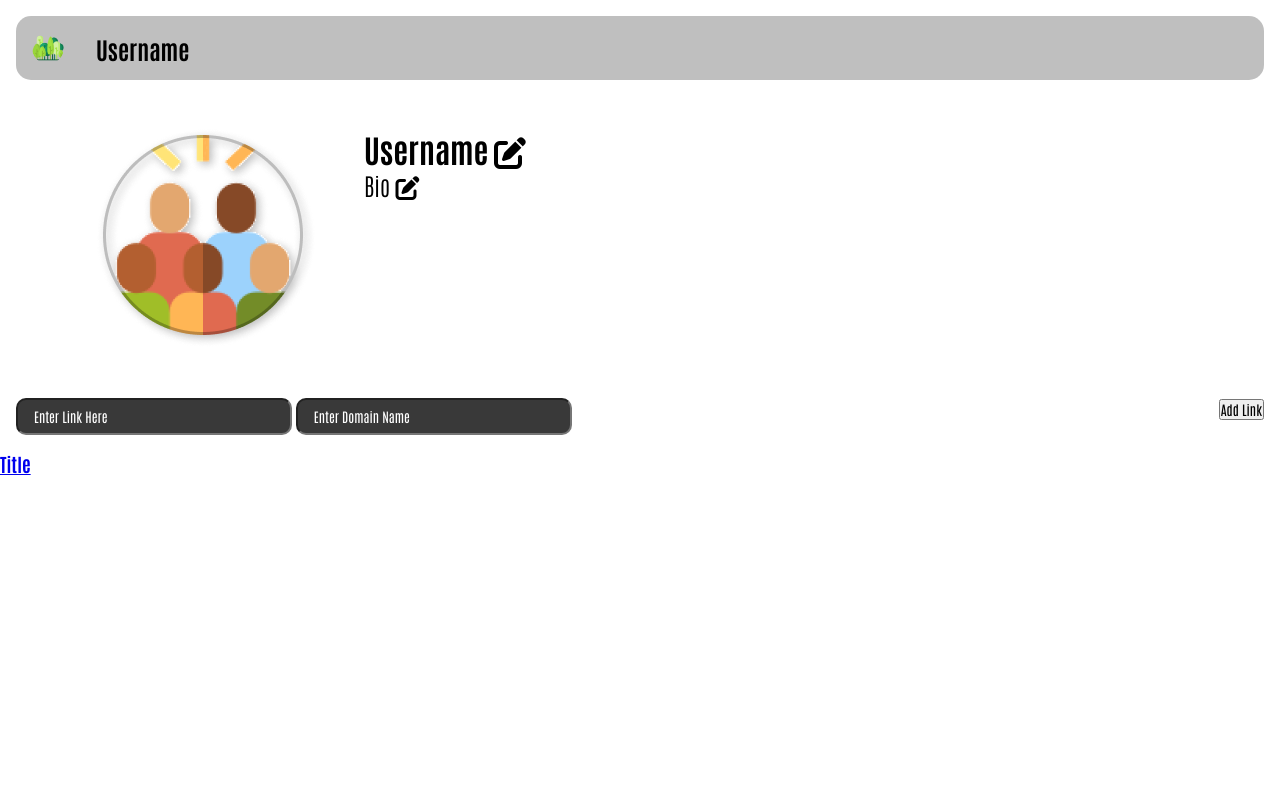
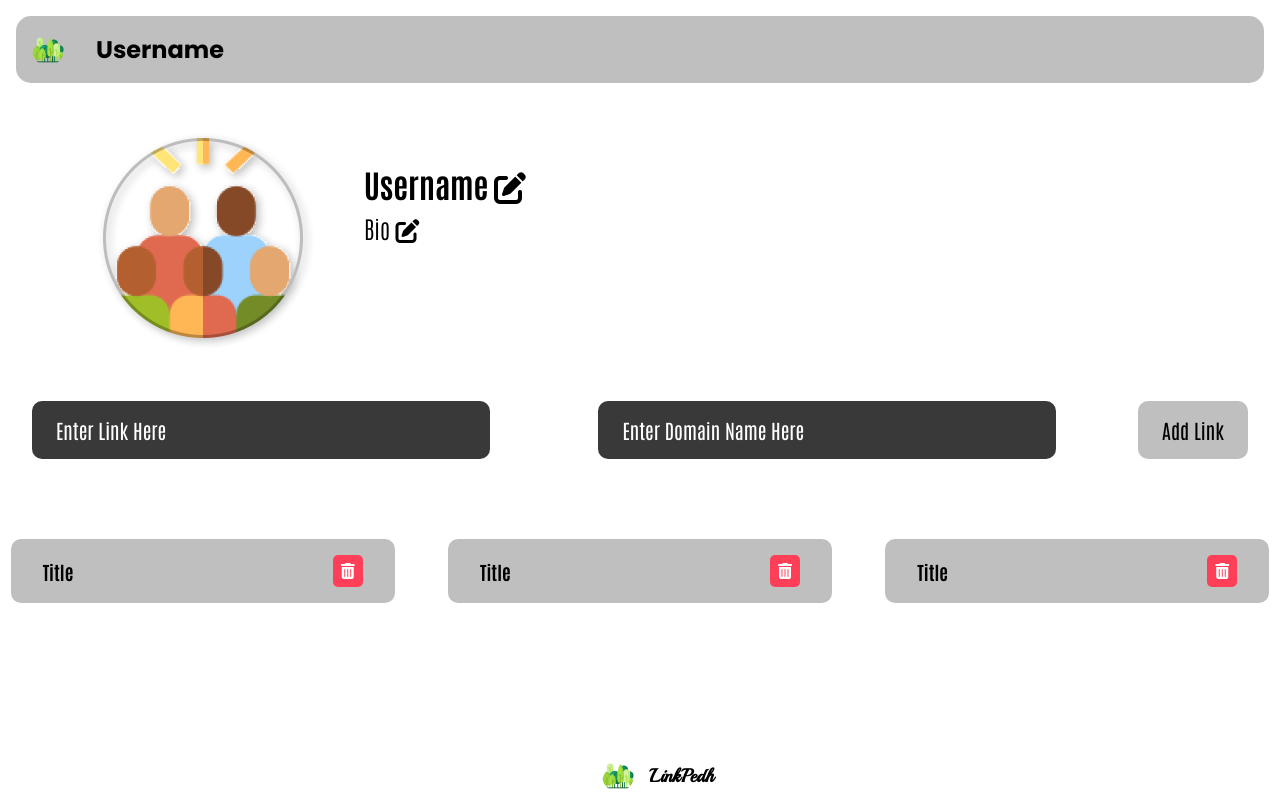
Before and after one commit to VSK00733/LinkPedh, a plain HTML site: page index.html in a window 1280 px wide. Drawn offline with Linux system fonts and the light colour scheme.

Commit message:
changed file structure

```diff
--- a/Assets/style.css
+++ /dev/null
@@ -1,53 +0,0 @@
-*{
-    margin:0;
-    padding:0;
-    font-family: 'Antonio', sans-serif;
-}
-
-nav{
-    background:rgba(0, 0, 0, 0.25);
-    display: flex;
-    align-items: center;
-    margin:1rem;
-    border-radius: 15px;
-    padding:1rem;
-
-}
-nav img{
-    border-radius: 999px;
-    height:2rem;
-}
-nav h1{
-    margin-left:2rem;
-}
-.profile{
-    display: flex;
-    padding: 2rem 6rem;
-}
-.profile_right{
-    margin-left: 3rem;
-
-}
-.profile_right p{
-    font-size: 1.5rem;
-    font-weight: 200;
-}
-.links{
-    display: flex;
-    justify-content: space-between;
-    padding:1rem;
-
-}
-.links_left{
-    width:80vw;
-
-}
-.links_left input{
-    width:15rem;
-    padding:0.5rem 1rem;
-    background-color: #393939;
-    border-radius: 10px;
-}
-.links_left input::placeholder{
-    color:white;
-}
--- /dev/null
+++ b/Assets/styles/style.css
@@ -0,0 +1,152 @@
+* {
+    margin: 0;
+    padding: 0;
+    font-family: 'Antonio', sans-serif;
+    transition: all 0.3s ease-in-out;
+}
+
+nav {
+    background: rgba(0, 0, 0, 0.25);
+    display: flex;
+    align-items: center;
+    margin: 1rem;
+    border-radius: 15px;
+    padding: 1rem;
+
+}
+
+nav img {
+    border-radius: 999px;
+    height: 2rem;
+}
+
+nav h1 {
+    margin-left: 2rem;
+    font-family: 'Poppins', sans-serif;
+}
+
+.profile {
+    display: flex;
+    padding: 2rem 6rem;
+}
+
+.profile_right {
+    margin-left: 3rem;
+}
+
+.profile_right h1{
+    margin-top: 2rem;
+}
+
+.profile_right p {
+    font-size: 1.5rem;
+    font-weight: 200;
+    margin-top: 0.5rem;
+}
+
+.links {
+    display: flex;
+    justify-content: space-between;
+    padding: 1rem 2rem;
+
+}
+
+.links_left {
+    width: 80vw;
+    display: flex;
+    justify-content: space-between;
+}
+
+.links_left input {
+    width: 40%;
+    padding: 1rem 1.5rem;
+    background-color: #393939;
+    border-radius: 10px;
+    color: white;
+    outline: none;
+    border: none;
+    font-size: 1.25rem;
+}
+
+.links_left input:focus{
+    outline: none;
+    border: none;
+}
+
+.links_left input::placeholder {
+    color: white;
+}
+
+.links_right button{
+    padding: 1rem 1.5rem;
+    font-size: 1.25rem;
+    cursor: pointer;
+    border-radius: 10px;
+    border: none;
+    background: rgba(0, 0, 0, 0.25);
+}
+
+.links_right button:hover{
+    background: #9F9F9F;
+}
+
+.grid{
+    display: grid;
+    grid-template-columns: auto auto auto;
+    gap: 2rem ;
+    justify-content: space-around;
+    margin-top: 4rem;
+}
+
+.card{
+    background: rgba(0, 0, 0, 0.25);
+    display: flex;
+    align-items: center;
+    justify-content: space-between;
+    padding: 1rem 2rem;
+    width: 20rem;
+    border-radius: 10px;
+}
+
+.card i{
+    background: #FF3F58;
+    border-radius: 5px;
+    padding: 0.5rem;
+    color: white;
+    cursor: pointer;
+}
+
+.card a{
+    text-decoration: none;
+    color: black;
+}
+
+.card i:hover{
+    background: #b02336;
+}
+
+.footer{
+    display: flex;
+    align-items: center;
+    justify-content: center;
+    position: absolute;
+    bottom: 8px;
+    left: 47%;
+}
+
+.footer img{
+    border-radius: 999px;
+    height: 2rem;
+}
+
+.footer h3{
+    margin-left: 1rem;
+    font-family: 'Playball', cursive;
+}
+
+@media only screen and (max-width: 700px)
+{
+    html{
+        font-size: 50%;
+    }
+}
--- a/index.html
+++ b/index.html
@@ -5,23 +5,28 @@
     <meta charset="UTF-8">
     <meta http-equiv="X-UA-Compatible" content="IE=edge">
     <meta name="viewport" content="width=device-width, initial-scale=1.0">
-    <title>Document</title>
-    <link rel="stylesheet" href="./Assets/style.css">
+    <title>LinkPedh | Admin</title>
+    <link rel="stylesheet" href="./Assets/styles/style.css">
     <script src="https://kit.fontawesome.com/5f42d148f1.js" crossorigin="anonymous"></script>
     <link rel="preconnect" href="https://fonts.googleapis.com">
     <link rel="preconnect" href="https://fonts.gstatic.com" crossorigin>
     <link href="https://fonts.googleapis.com/css2?family=Antonio:wght@100;200;300;400;500;600;700&display=swap"
         rel="stylesheet">
+    <link
+        href="https://fonts.googleapis.com/css2?family=Poppins:ital,wght@0,100;0,200;0,300;0,400;0,500;0,600;0,700;0,800;0,900;1,100;1,200;1,300;1,400;1,500;1,600;1,700;1,800;1,900&display=swap"
+        rel="stylesheet">
+    <link href="https://fonts.googleapis.com/css2?family=Playball&display=swap" rel="stylesheet">
+    <link rel="shortcut icon" href="./Assets/img/favicon-96x96.png" type="image/x-icon">
 </head>
 
 <body>
     <nav>
-        <img src="./Assets/Ellipse 1.png">
+        <img src="./Assets/img/Ellipse 1.png">
         <h1> Username </h1>
     </nav>
     <div class="profile">
         <div class="profile_left">
-            <img src="./Assets/Ellipse 2.png">
+            <img src="./Assets/img/Ellipse 2.png">
 
         </div>
         <div class="profile_right">
@@ -36,7 +41,7 @@
     <div class="links">
         <div class="links_left">
             <input type="text" placeholder="Enter Link Here">
-            <input type="text" placeholder="Enter Domain Name">
+            <input type="text" placeholder="Enter Domain Name Here">
 
         </div>
         <div class="links_right">
@@ -44,12 +49,29 @@
             <button> Add Link</button>
         </div>
     </div>
-    <div>
-        <div>
+    <div class="grid">
+        <div class="card">
             <a href="#">
                 <h3> Title</h3>
             </a>
+            <i class="fa-solid fa-trash-can"></i>
         </div>
+        <div class="card">
+            <a href="#">
+                <h3> Title</h3>
+            </a>
+            <i class="fa-solid fa-trash-can"></i>
+        </div>
+        <div class="card">
+            <a href="#">
+                <h3> Title</h3>
+            </a>
+            <i class="fa-solid fa-trash-can"></i>
+        </div>
+    </div>
+    <div class="footer">
+        <img src="./Assets/img/Ellipse 1.png">
+        <h3>LinkPedh</h3>
     </div>
     <script src="./scripts/admin.js"></script>
 </body>
```
Also changed, not shown: Assets/img/Ellipse 1.png (renamed from Assets/Ellipse 1.png), Assets/img/Ellipse 2.png (renamed from Assets/Ellipse 2.png), Assets/img/favicon-96x96.png (added), 3 other files.
